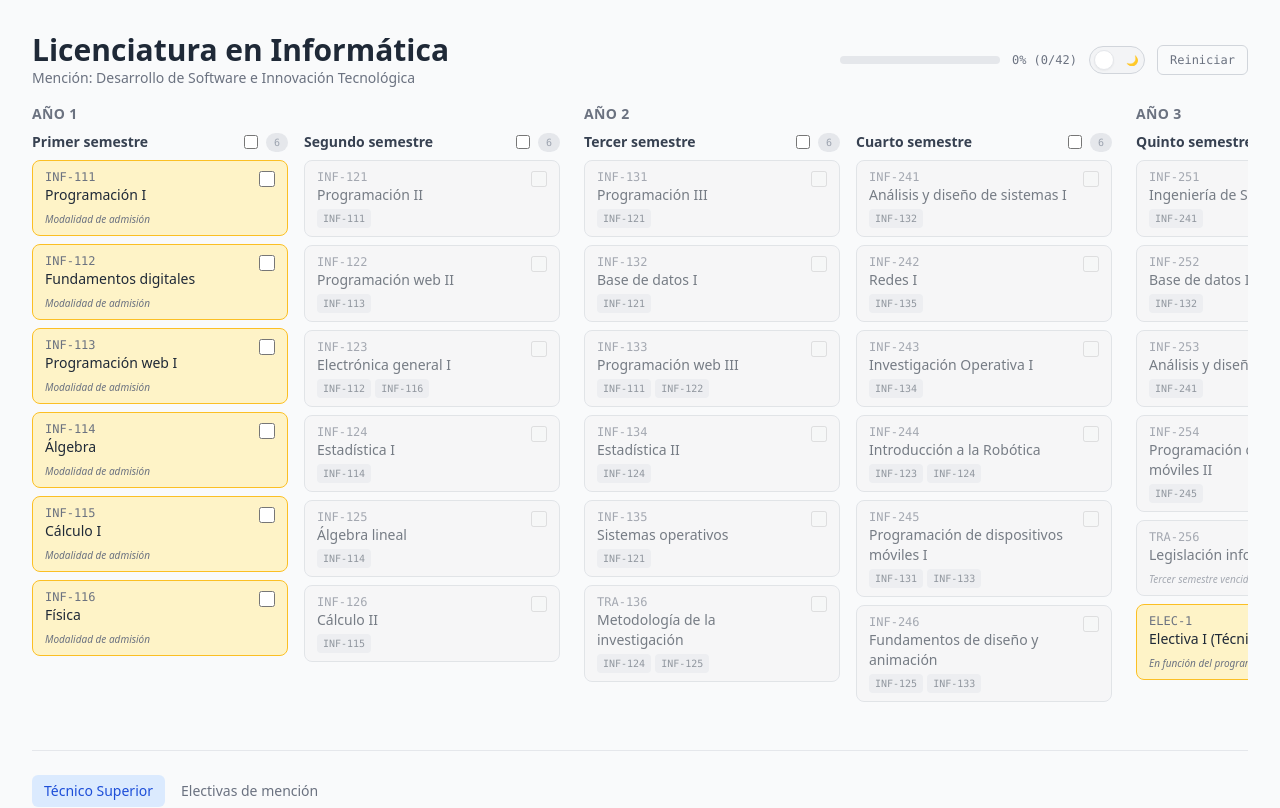
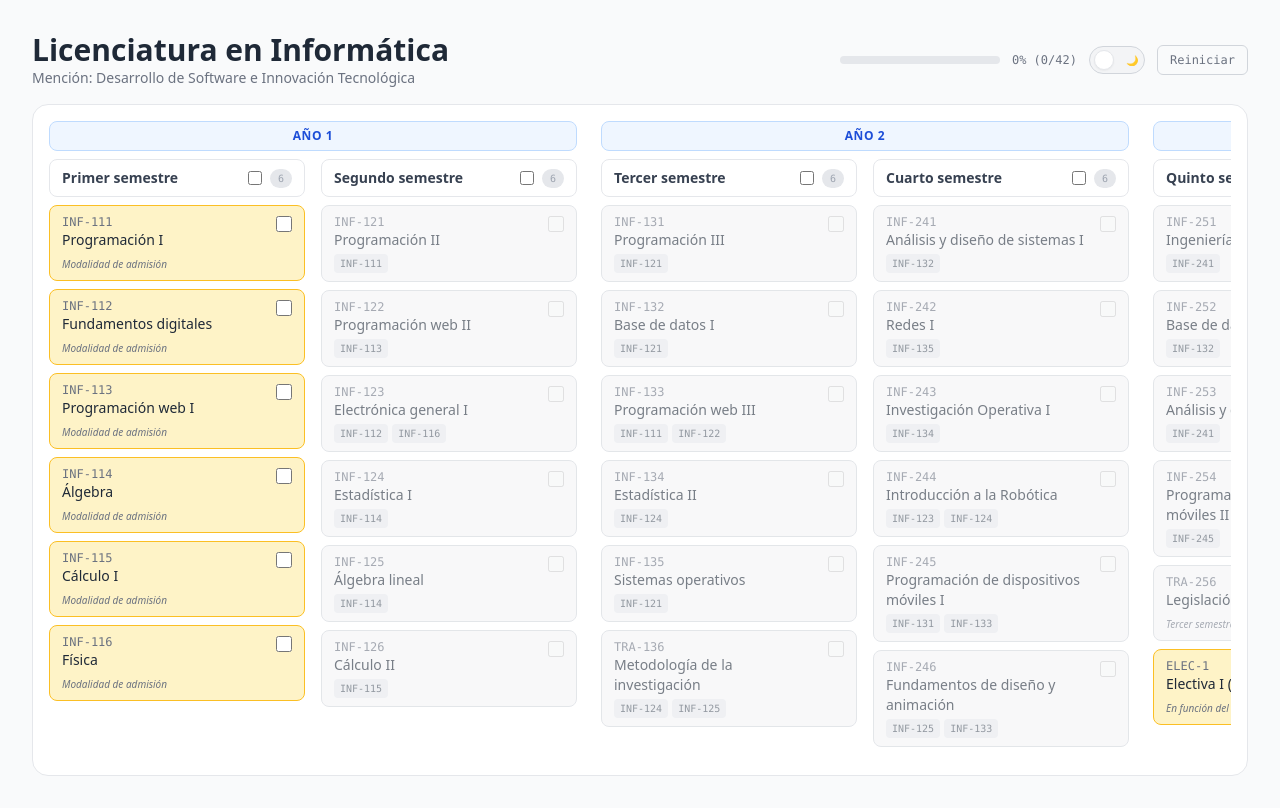
Before and after one commit to hansbaut/mi-malla-hb-informatica-umsa, a React (Vite) app: page / in a window 1280 px wide. Shown: the top 808 px of the page. Built offline with nearby package versions, Linux system fonts and the light colour scheme.

Commit message:
Mejora de los espacios ordenados para los diferentes modos de interfaz de usuario

```diff
--- a/src/App.jsx
+++ b/src/App.jsx
@@ -165,8 +165,6 @@ function CheckboxSemestre({ sem, aprobadas, onToggle }) {
   );
 }
 
-// Interruptor tipo switch: sol a la izquierda, luna a la derecha, bolita
-// deslizante que muestra sin ambigüedad en qué modo estás parado.
 function InterruptorTema({ modoOscuro, onToggle }) {
   return (
     <button
@@ -373,8 +371,6 @@ export default function App() {
     localStorage.setItem(STORAGE_KEY_ELECTIVAS, JSON.stringify(electivasElegidas));
   }, [electivasElegidas]);
 
-  // Prende/apaga la clase "dark" en <html>, que activa todas las clases
-  // dark: de Tailwind en toda la app, y guarda la preferencia para la próxima visita.
   useEffect(() => {
     document.documentElement.classList.toggle("dark", modoOscuro);
     localStorage.setItem(STORAGE_KEY_TEMA, modoOscuro ? "oscuro" : "claro");
@@ -443,17 +439,22 @@ export default function App() {
         </div>
       </div>
 
-      {/* Plan de estudios: siempre visible */}
-      <div className="flex gap-6 overflow-x-auto pb-4">
+      {/* Panel del tablero: envuelve todo el plan en una caja grande */}
+      <div className="rounded-2xl border border-gray-200 dark:border-gray-800 bg-white dark:bg-gray-900/40 p-4">
+        <div className="malla-scroll flex gap-6 overflow-x-auto pb-3">
           {anios.map((anio) => (
-          <div key={anio.nombre}>
-            <h2 className="text-sm font-semibold text-gray-500 dark:text-gray-400 mb-2 uppercase tracking-wide">
+            <div key={anio.nombre} className="flex flex-col">
+              {/* Encabezado de Año: caja con borde, ocupa todo el ancho de sus semestres */}
+              <div className="mb-2 rounded-lg border border-blue-200 dark:border-blue-900/60 bg-blue-50 dark:bg-blue-950/30 py-1.5 text-center">
+                <h2 className="text-xs font-bold text-blue-700 dark:text-blue-300 uppercase tracking-wider">
                   {anio.nombre}
                 </h2>
+              </div>
               <div className="flex gap-4">
                 {anio.semestres.map((sem) => (
                   <div key={sem.numero} className="w-64 shrink-0">
-                  <div className="flex items-center justify-between mb-2 gap-2">
+                    {/* Encabezado de Semestre: también en caja, título independiente */}
+                    <div className="mb-2 rounded-lg border border-gray-200 dark:border-gray-700 bg-white dark:bg-gray-900 px-3 py-2 flex items-center justify-between gap-2">
                       <h3 className="text-sm font-semibold text-gray-700 dark:text-gray-200">{sem.nombre}</h3>
                       <div className="flex items-center gap-2">
                         <CheckboxSemestre sem={sem} aprobadas={aprobadas} onToggle={() => toggleSemestre(sem)} />
@@ -492,6 +493,7 @@ export default function App() {
               </div>
             </div>
           ))}
+        </div>
       </div>
 
       {/* Sección inferior: sub-pestañas */}
--- a/src/index.css
+++ b/src/index.css
@@ -1,3 +1,25 @@
 @tailwind base;
 @tailwind components;
 @tailwind utilities;
+
+/* Scrollbar personalizado del tablero de la malla, adaptado a modo claro/oscuro */
+.malla-scroll {
+  scrollbar-width: thin;
+  scrollbar-color: #93c5fd transparent; /* Firefox: pulgar azul clarito, riel transparente */
+}
+.dark .malla-scroll {
+  scrollbar-color: #3b82f6 transparent; /* Firefox modo oscuro: azul más fuerte */
+}
+.malla-scroll::-webkit-scrollbar {
+  height: 8px;
+}
+.malla-scroll::-webkit-scrollbar-track {
+  background: transparent;
+}
+.malla-scroll::-webkit-scrollbar-thumb {
+  background-color: #93c5fd;
+  border-radius: 9999px;
+}
+.dark .malla-scroll::-webkit-scrollbar-thumb {
+  background-color: #3b82f6;
+}
```
Lines whose indentation alone changed are shown as unchanged.
